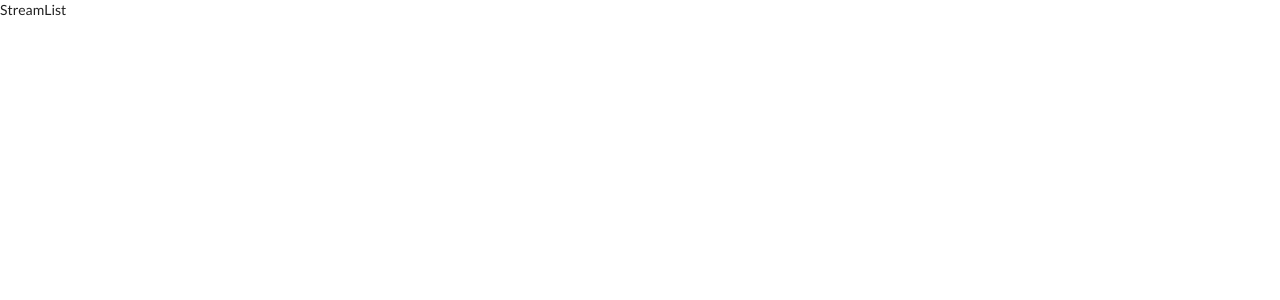
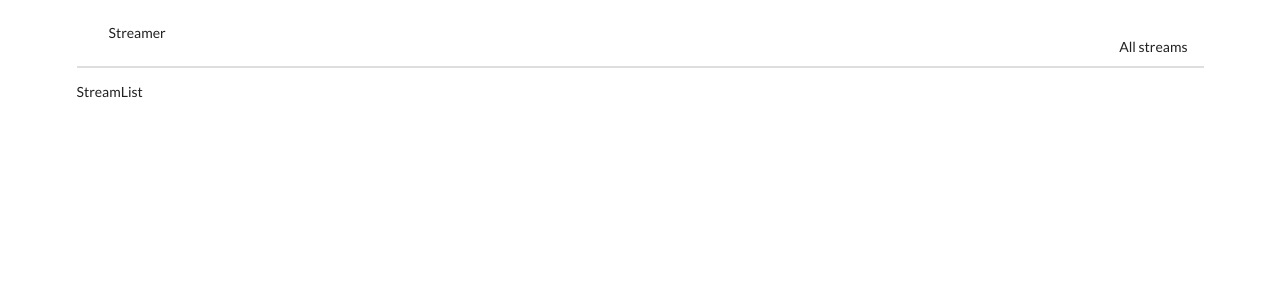
Before and after one commit to akashsingh96/Streams, a React (Create React App) app in the folder client/: page / in a window 1280 px wide. Shown: the top 300 px of the page. Built offline with nearby package versions, Linux system fonts and the light colour scheme.

Commit message:
connecting headers

```diff
--- a/client/src/components/App.js
+++ b/client/src/components/App.js
@@ -1,11 +1,12 @@
 import React from 'react'
-import {BrowserRouter,Route,Link} from 'react-router-dom'
+import {BrowserRouter,Route} from 'react-router-dom'
+
 import StreamList from './streams/StreamList'
 import StreamCreate from './streams/StreamCreate'
 import StreamShow from './streams/StreamShow'
 import StreamEdit from './streams/StreamEdit'
 import StreamDelete from './streams/StreamDelete'
-
+import Header from './Header'
 
 
 
@@ -14,7 +15,8 @@
     return(
         <div>
             <BrowserRouter>
-                <div>
+                <div className='ui container'>
+                    <Header/>
                     <Route path='/' exact component={StreamList}/>
                     <Route path='/streams/new' component={StreamCreate}/>
                     <Route path='/streams/edit' component={StreamEdit}/>
--- /dev/null
+++ b/client/src/components/Header.js
@@ -0,0 +1,17 @@
+import React from 'react'
+import {Link} from 'react-router-dom'
+
+const Header=()=>{
+    return(
+        <div className='ui secondary pointing menu'>
+            <div className='item'>
+                <Link to='/' className='item'>Streamer</Link>
+            </div>
+            <div className='right menu'>
+                <Link to='/' className='item'>All streams</Link>
+            </div>
+        </div>
+    )
+}
+
+export default Header
```
